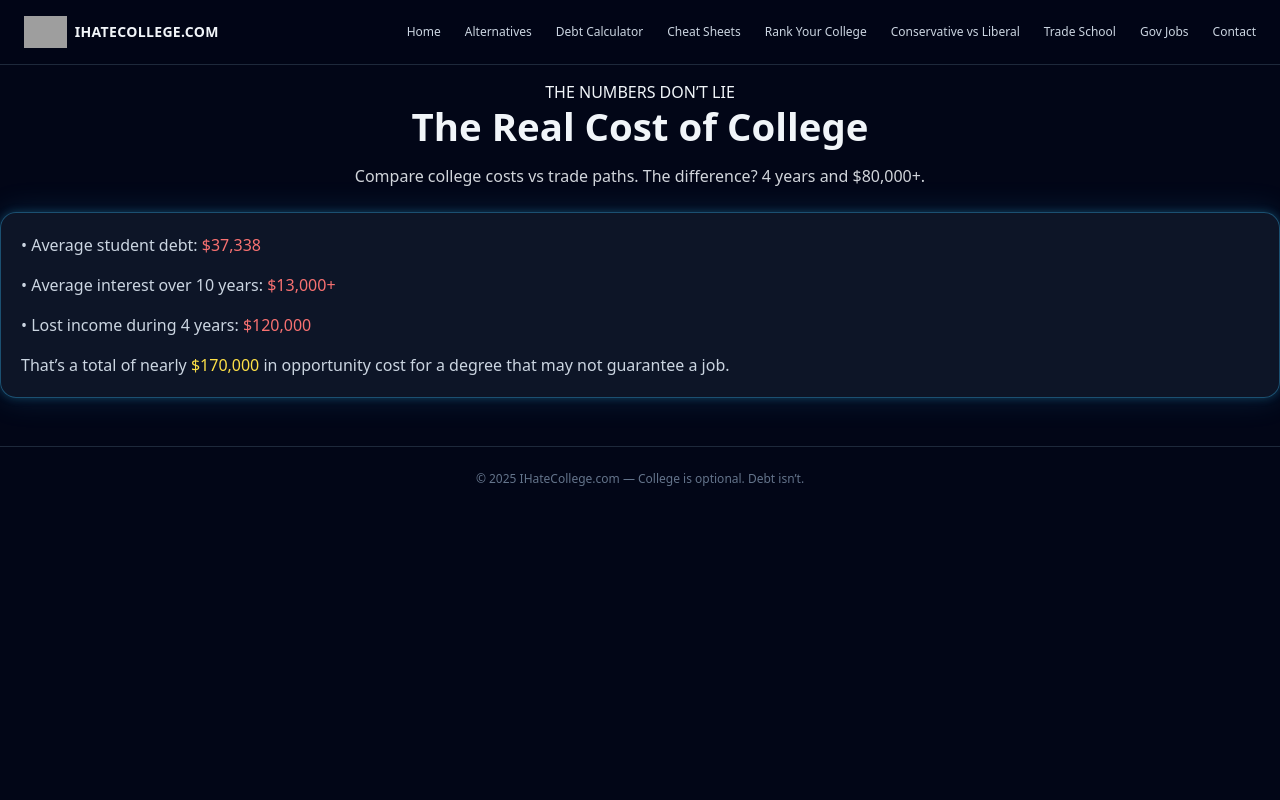
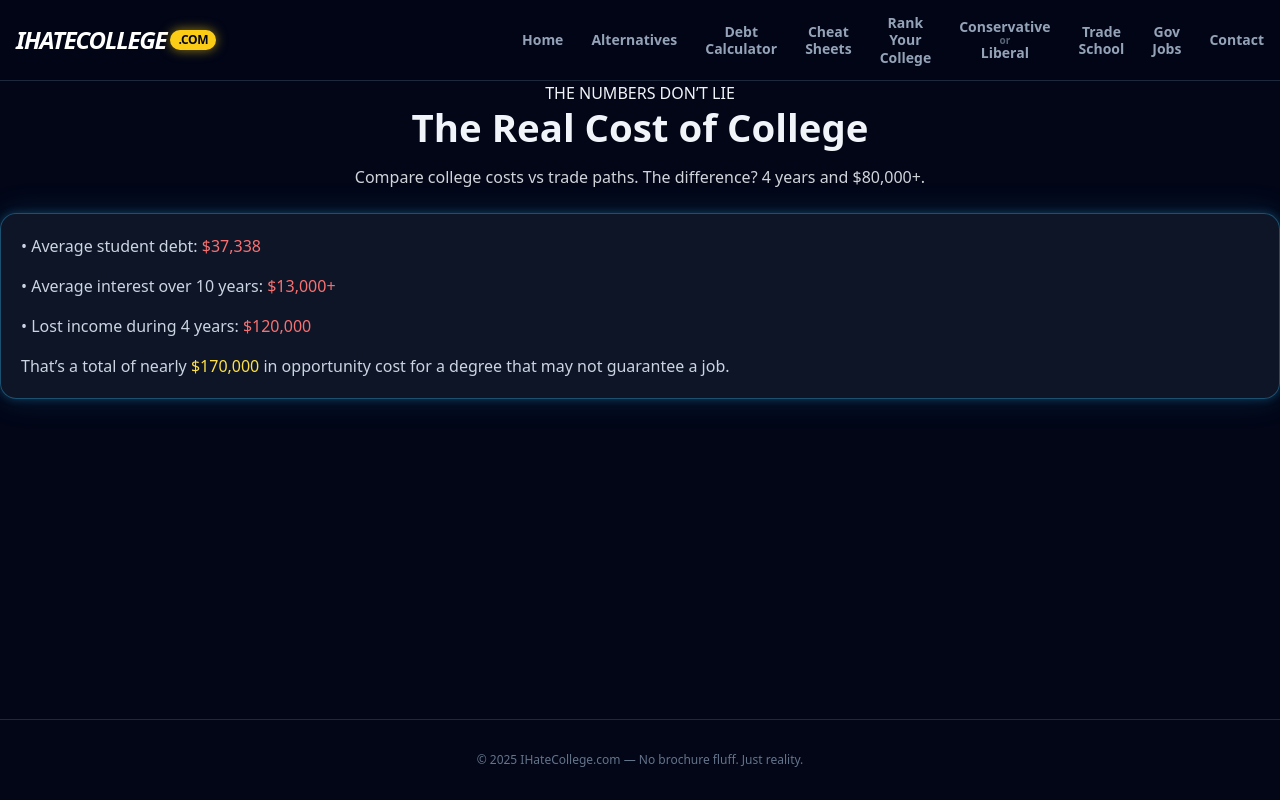
Before and after one commit to placebetsai/Ihatecollege, a Next.js app: page /cost in a window 1280 px wide. Built offline with nearby package versions, Linux system fonts and the light colour scheme; grey boxes are pictures that could not be loaded.

Commit message:
Update Layout.js

```diff
--- a/components/Layout.js
+++ b/components/Layout.js
@@ -1,91 +1,23 @@
-// components/Layout.js
-import Link from "next/link";
-import { useState } from "react";
-
-const navLinks = [
-  { href: "/", label: "Home" },
-  { href: "/alternatives", label: "Alternatives" },
-  { href: "/debt-calculator", label: "Debt Calculator" },
-  { href: "/cheat-sheets", label: "Cheat Sheets" },
-  { href: "/rank-your-school", label: "Rank Your College" },
-  { href: "/liberal-vs-conservative", label: "Conservative vs Liberal" },
-  { href: "/trade-schools", label: "Trade School" },
-  { href: "/civil-service", label: "Gov Jobs" },
-  { href: "/contact", label: "Contact" },
-];
+import Navbar from "./Navbar";
 
 export default function Layout({ children }) {
-  const [open, setOpen] = useState(false);
+  return (
+    <div className="min-h-screen bg-slate-950 text-slate-100 flex flex-col font-sans">
 
-  return (
-    <div className="min-h-screen bg-slate-950 text-slate-100">
-      {/* TOP NAVBAR */}
-      <header className="fixed top-0 inset-x-0 z-40 bg-slate-950/90 border-b border-slate-800 backdrop-blur">
-        <div className="max-w-7xl mx-auto px-4 sm:px-6 flex items-center justify-between h-16">
-          {/* Logo left */}
-          <Link href="/" className="flex items-center gap-2">
-            <img
-              src="/logo-header.png"
-              alt="IHateCollege.com logo"
-              className="h-8 w-auto"
-            />
-            <span className="hidden sm:inline text-sm font-semibold tracking-wide text-slate-100">
-              IHATECOLLEGE.COM
-            </span>
-          </Link>
-
-          {/* Desktop nav */}
-          <nav className="hidden lg:flex items-center gap-6 text-xs font-medium">
-            {navLinks.map((link) => (
-              <Link
-                key={link.href}
-                href={link.href}
-                className="text-slate-300 hover:text-white transition-colors"
-              >
-                {link.label}
-              </Link>
-            ))}
-          </nav>
-
-          {/* Mobile hamburger */}
-          <button
-            className="lg:hidden inline-flex items-center justify-center p-2 rounded-md border border-slate-700 text-slate-200 hover:bg-slate-800"
-            onClick={() => setOpen((prev) => !prev)}
-            aria-label="Toggle main menu"
-          >
-            <div className="space-y-1">
-              <span className="block h-0.5 w-5 bg-slate-200" />
-              <span className="block h-0.5 w-5 bg-slate-200" />
-              <span className="block h-0.5 w-5 bg-slate-200" />
-            </div>
-          </button>
-        </div>
-
-        {/* Mobile dropdown */}
-        {open && (
-          <div className="lg:hidden border-t border-slate-800 bg-slate-950">
-            <nav className="max-w-7xl mx-auto px-4 py-3 grid grid-cols-2 gap-2 text-sm">
-              {navLinks.map((link) => (
-                <Link
-                  key={link.href}
-                  href={link.href}
-                  className="py-2 text-slate-200 hover:text-white"
-                  onClick={() => setOpen(false)}
-                >
-                  {link.label}
-                </Link>
-              ))}
-            </nav>
-          </div>
-        )}
-      </header>
+      {/* THIS IS THE FIX: Load the external Navbar component instead of hardcoding it here */}
+      <Navbar />
 
       {/* PAGE CONTENT */}
-      <main className="pt-20 pb-12">{children}</main>
+      {/* pt-0 because Navbar is sticky/fixed and handles its own spacing */}
+      <main className="flex-grow">
+        {children}
+      </main>
 
       {/* FOOTER */}
-      <footer className="border-t border-slate-800 py-6 text-center text-xs text-slate-500">
-        © {new Date().getFullYear()} IHateCollege.com — College is optional. Debt isn’t.
+      <footer className="border-t border-slate-800 bg-slate-950 py-8 text-center text-xs text-slate-500">
+        <div className="container mx-auto px-4">
+          <p>&copy; {new Date().getFullYear()} IHateCollege.com — No brochure fluff. Just reality.</p>
+        </div>
       </footer>
     </div>
   );
```
